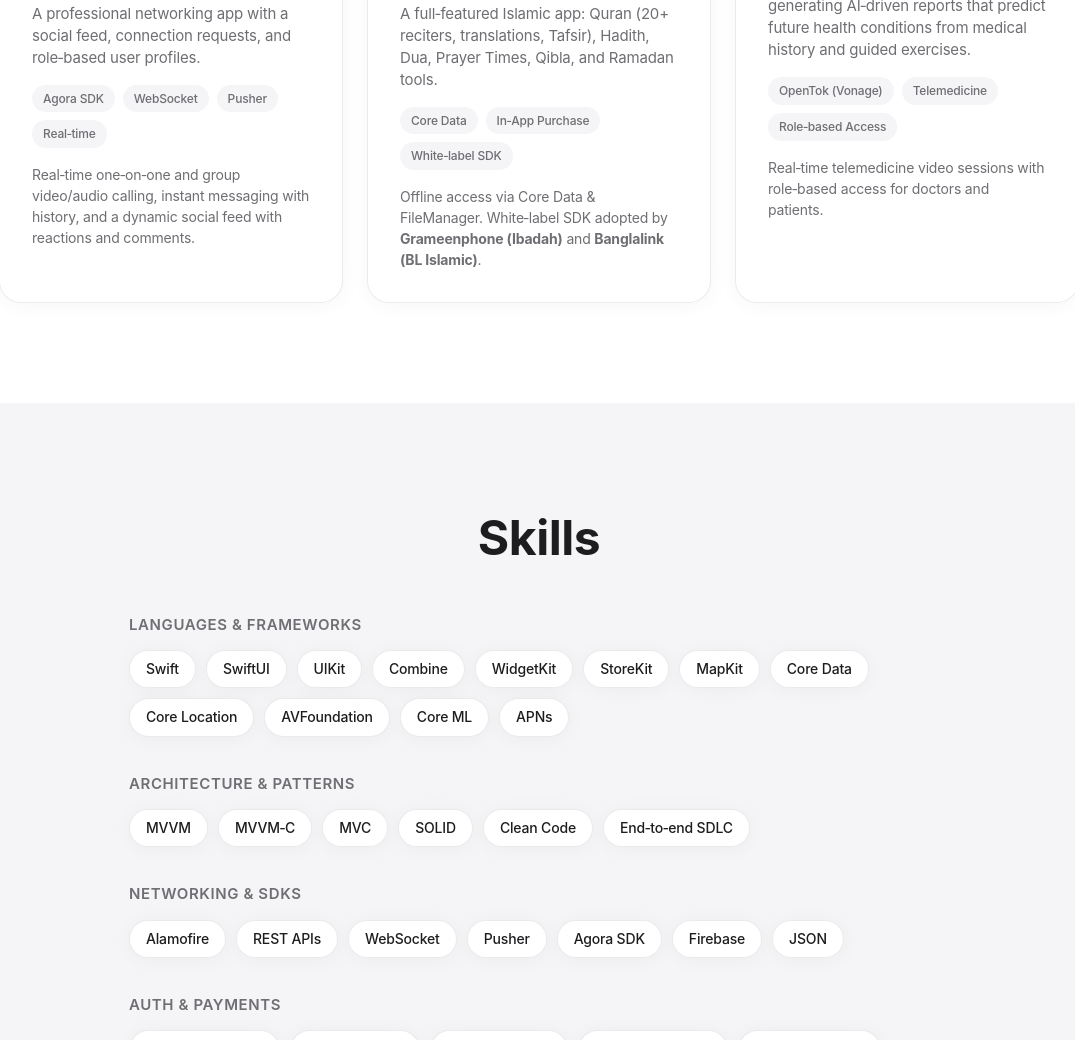
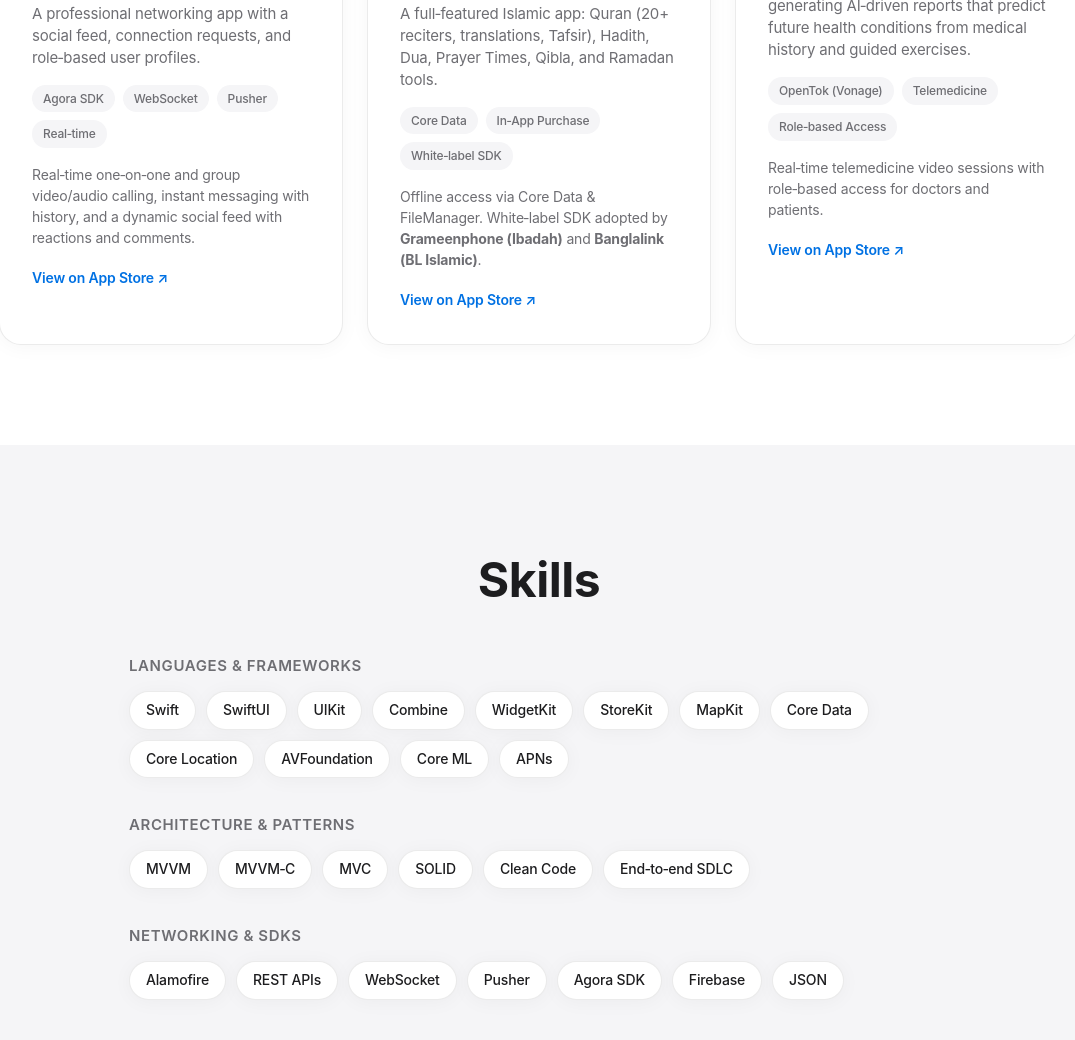
Before and after one commit to Shohan-Pramanik/Shohan-Pramanik.github.io, a plain HTML site: page index.html in a window 1280 px wide. Shown: the part 3202-4242 px from the top of the page, without its empty margins (101-1176 px from the left). Drawn offline with Linux system fonts and the light colour scheme.

Commit message:
Link project cards to their App Store listings
Co-Authored-By: Claude Sonnet 5 <noreply@anthropic.com>

```diff
--- a/index.html
+++ b/index.html
@@ -156,6 +156,7 @@
             <li>Agora SDK</li><li>WebSocket</li><li>Pusher</li><li>Real‑time</li>
           </ul>
           <p class="project-note">Real‑time one‑on‑one and group video/audio calling, instant messaging with history, and a dynamic social feed with reactions and comments.</p>
+          <a href="https://apps.apple.com/us/app/starconnect-ask-connect/id6754792567" target="_blank" rel="noopener" class="project-link">View on App Store ↗</a>
         </article>
 
         <article class="project-card">
@@ -167,6 +168,7 @@
             <li>Core Data</li><li>In‑App Purchase</li><li>White‑label SDK</li>
           </ul>
           <p class="project-note">Offline access via Core Data &amp; FileManager. White‑label SDK adopted by <strong>Grameenphone (Ibadah)</strong> and <strong>Banglalink (BL Islamic)</strong>.</p>
+          <a href="https://apps.apple.com/us/app/deen-quran-hadith-prayer-time/id6504724978" target="_blank" rel="noopener" class="project-link">View on App Store ↗</a>
         </article>
 
         <article class="project-card">
@@ -178,6 +180,7 @@
             <li>OpenTok (Vonage)</li><li>Telemedicine</li><li>Role‑based Access</li>
           </ul>
           <p class="project-note">Real‑time telemedicine video sessions with role‑based access for doctors and patients.</p>
+          <a href="https://apps.apple.com/us/app/emma-health/id6477580332" target="_blank" rel="noopener" class="project-link">View on App Store ↗</a>
         </article>
 
       </div>
--- a/styles.css
+++ b/styles.css
@@ -434,6 +434,18 @@ h1, h2, h3, p { margin: 0; }
   line-height: 1.5;
 }
 
+.project-link {
+  display: inline-flex;
+  align-items: center;
+  margin-top: 20px;
+  font-size: 14px;
+  font-weight: 600;
+  color: var(--accent);
+  transition: opacity 0.2s ease;
+}
+
+.project-link:hover { opacity: 0.75; }
+
 /* ---------- Skills ---------- */
 
 .skill-groups {
```
